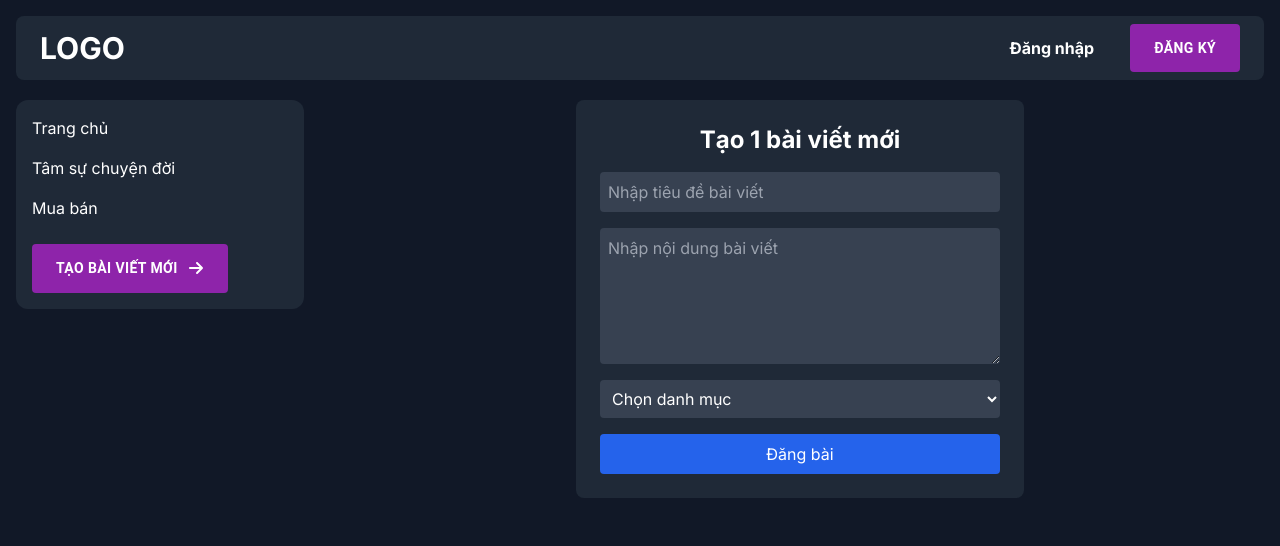
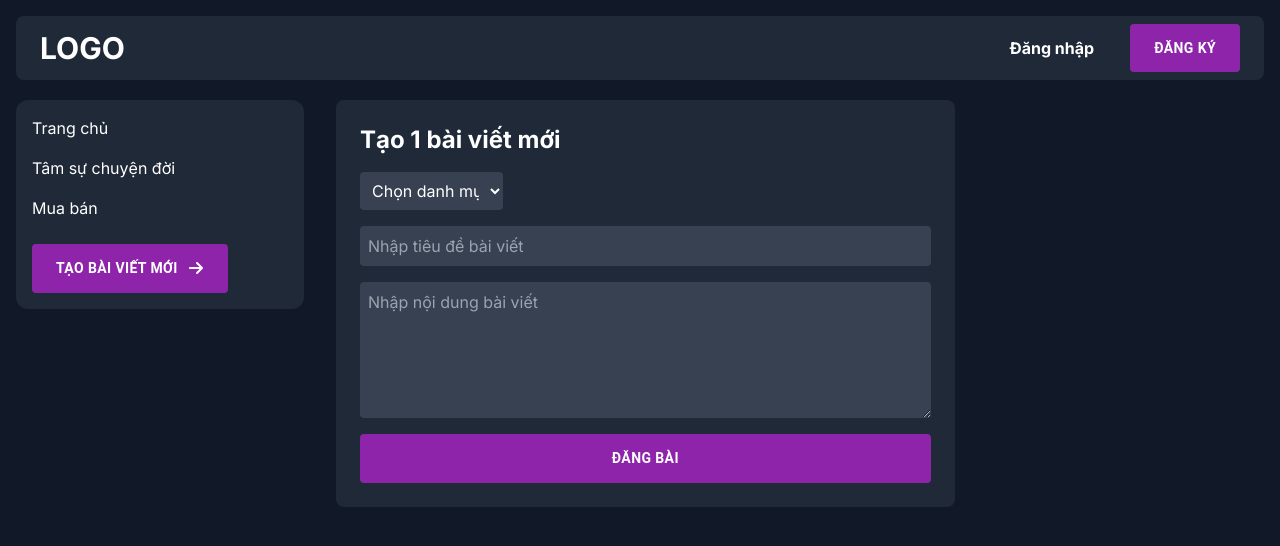
Before and after one commit to MyNameIsKry/NoName-Forum, a Next.js app in the folder client/: page /post/create in a window 1280 px wide. Shown: the top 546 px of the page. Built offline with nearby package versions, Linux system fonts and the light colour scheme; no server answers.

Commit message:
chore: change title, content, cate state to object state, add noti error when user not choose category for their new post

```diff
--- a/client/src/app/(main)/post/create/page.tsx
+++ b/client/src/app/(main)/post/create/page.tsx
@@ -1,53 +1,80 @@
 "use client"
 import { useState } from 'react';
+import { CustomButton } from '@/components/Button';
+import Notification from '@/components/Notification';
+
+type CreatePost = {
+    title: string;
+    content: string;
+    category: string;
+}
 
 const CreateNewPost = () => {
-    const [title, setTitle] = useState('');
-    const [content, setContent] = useState('');
-    const [category, setCategory] = useState('');
+    const [errorMessage, setErrorMessage] =  useState<string | null>(null);
+    const [createPost, setCreatePost] = useState<CreatePost>({
+        title: "",
+        content: "",
+        category: ""
+    });
 
     const handleSubmit = (e: React.FormEvent) => {
         e.preventDefault();
+        const { title, content, category } = createPost;
+        if (category.length === 0)
+            setErrorMessage("Bạn chưa chọn danh mục cho bài đăng");
+
         console.log({ title, content, category });
     };
 
+    const handleCloseNoti = () => {
+        setErrorMessage(null);
+    }
+
     return (
-        <div className="text-white bg-gray-800 p-6 rounded-lg max-w-md mx-auto">
-            <h1 className="text-center font-bold text-2xl mb-4">Tạo 1 bài viết mới</h1>
+        <div className="text-white bg-gray-800 p-6 rounded-lg w-2/3">
+            {
+                errorMessage &&
+                <Notification
+                    message={errorMessage}
+                    onClose={handleCloseNoti}
+                    open={errorMessage ? true : false}
+                    severity='error'
+                />
+            }
+            <h1 className="font-bold text-2xl mb-4">Tạo 1 bài viết mới</h1>
             <form onSubmit={handleSubmit} className="flex flex-col space-y-4">
+                <select
+                    name="category"
+                    value={createPost.category}
+                    onChange={(e) => setCreatePost({ ...createPost, category: e.target.value })}
+                    className="w-1/4 p-2 rounded bg-gray-700 text-white"
+                >
+                    <option value="">Chọn danh mục</option>
+                    <option value="buon-ban">Buôn bán</option>
+                    <option value="tam-su">Tâm sự</option>
+                    <option value="cong-nghe">Công nghệ</option>
+                </select>
+
                 <input
                     type="text"
                     name="title"
                     placeholder="Nhập tiêu đề bài viết"
-                    value={title}
-                    onChange={(e) => setTitle(e.target.value)}
+                    value={createPost.title}
+                    onChange={(e) => setCreatePost({ ...createPost, title: e.target.value })}
                     className="p-2 rounded bg-gray-700 text-white"
                 />
 
                 <textarea
                     name="content"
                     placeholder="Nhập nội dung bài viết"
-                    value={content}
-                    onChange={(e) => setContent(e.target.value)}
+                    value={createPost.content}
+                    onChange={(e) => setCreatePost({ ...createPost, content: e.target.value })}
                     className="p-2 rounded bg-gray-700 text-white"
                     rows={5}
-                ></textarea>
-
-                <select
-                    name="category"
-                    value={category}
-                    onChange={(e) => setCategory(e.target.value)}
-                    className="p-2 rounded bg-gray-700 text-white"
-                >
-                    <option value="">Chọn danh mục</option>
-                    <option value=""></option>
-                    <option value=""></option>
-                    <option value=""></option>
-                </select>
-
-                <button type="submit" className="p-2 bg-blue-600 rounded hover:bg-blue-700">
+                />
+                <CustomButton type='submit'>
                     Đăng bài
-                </button>
+                </CustomButton>
             </form>
         </div>
     );
```
